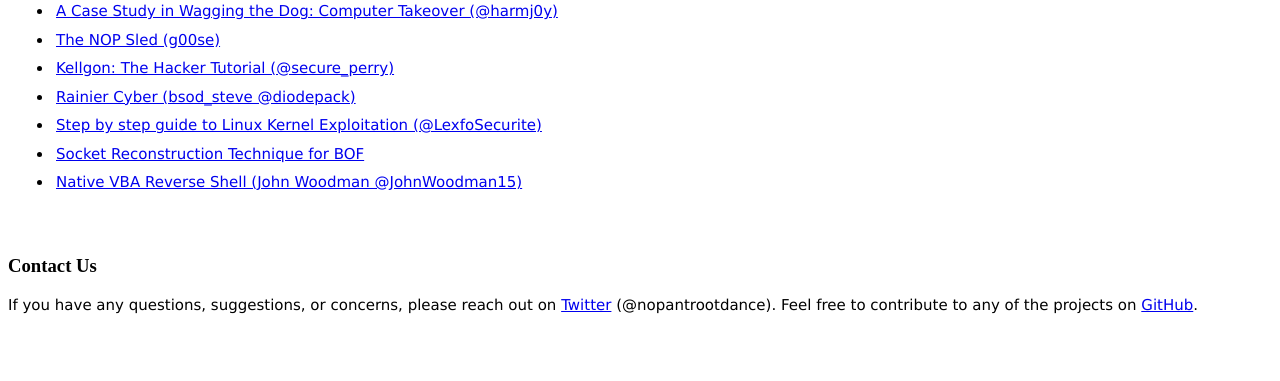
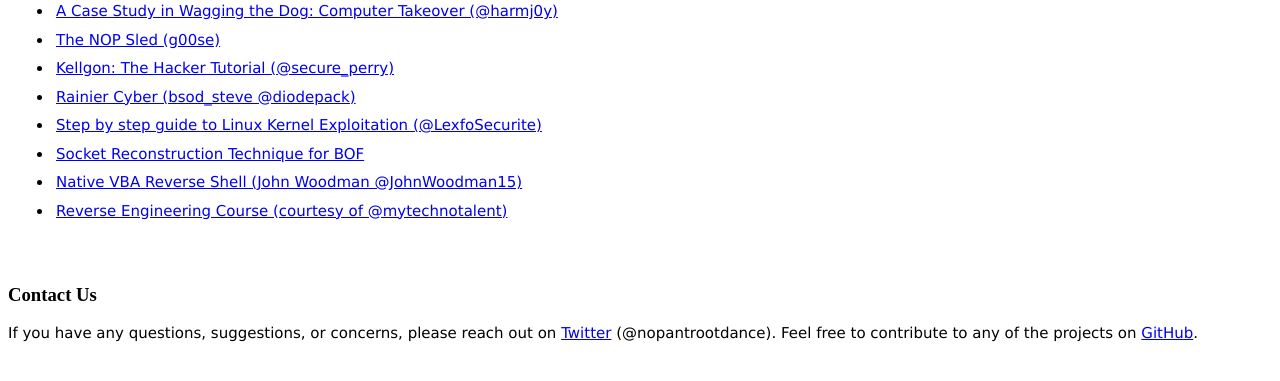
Before and after one commit to caryhooper/hooperlabs, a PHP site: page /links.php in a window 1280 px wide. Shown: the part 255-636 px from the top of the page. Run offline with PHP 8.4, Linux system fonts and the light colour scheme.

Commit message:
Added Reverse engineering course to links.php

```diff
--- a/cheatsheets.php
+++ b/cheatsheets.php
@@ -82,7 +82,10 @@ function printNotes($topic){
 			//print the heading
 			print("<p class=\"heading\">".$nextline_ex[0]);
 			//check for nonzero content right of the delimiter
+
+
 			$content = $nextline_ex[1];
+			if (count($nextline_ex) > 1){
 				if (strlen($content) > 2){
 					//check for multiline content denoted by """
 					//check if line begins with triple quotes
@@ -130,6 +133,7 @@ function printNotes($topic){
 				}
 			}
 		}
+	}
 	fclose($f);
 }
 
--- a/links.php
+++ b/links.php
@@ -23,7 +23,8 @@
                 "Step by step guide to Linux Kernel Exploitation (@LexfoSecurite)" => "https://blog.lexfo.fr/cve-2017-11176-linux-kernel-exploitation-part1.html",
                 "Socket Reconstruction Technique for BOF" => "https://barriersec.com/2019/05/exploiting-vulnserver-trun-command-using-socket-reconstruction-technique/",
 
-                "Native VBA Reverse Shell (John Woodman @JohnWoodman15)" => "https://john-woodman.com/research/malicious-vba-macros-trials-tribulation"
+                "Native VBA Reverse Shell (John Woodman @JohnWoodman15)" => "https://john-woodman.com/research/malicious-vba-macros-trials-tribulation",
+                "Reverse Engineering Course (courtesy of @mytechnotalent)" => "https://github.com/mytechnotalent/Reverse-Engineering"
             ];
             foreach ($links as $desc => $link) {
                 echo "<li><a href=\"{$link}\">{$desc}</a></li>";
```
Lines whose indentation alone changed are shown as unchanged.
